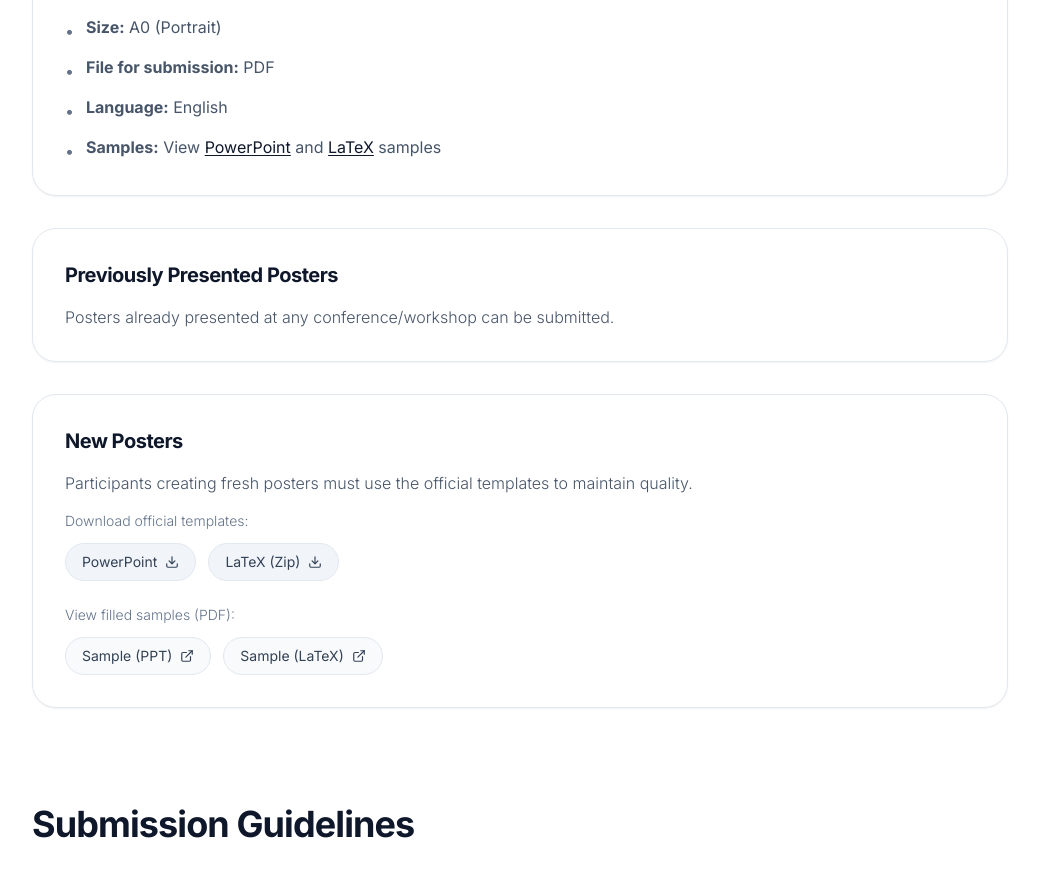
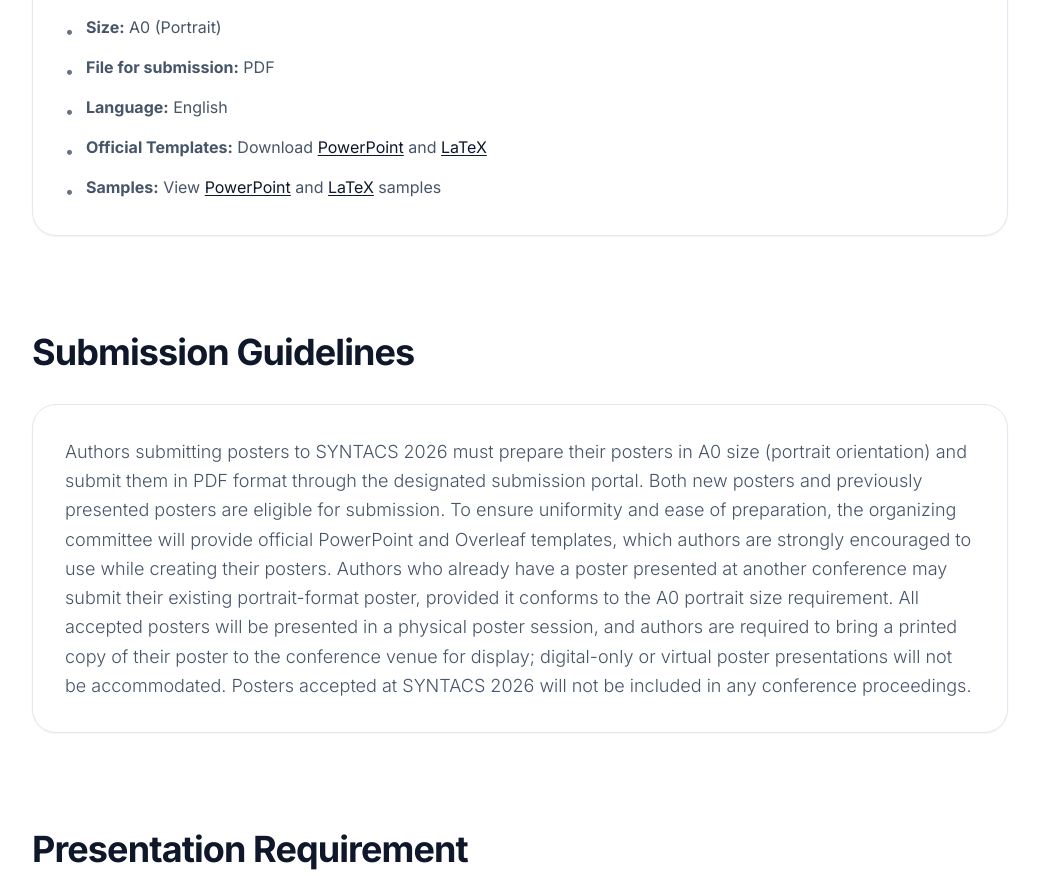
Before and after one commit to encodedCoder/syntacs2026, a Next.js app: page /call-for-posters in a window 1280 px wide. Shown: the part 2700-3576 px from the top of the page, without its empty margins (120-1159 px from the left). Built offline with nearby package versions, Linux system fonts and the light colour scheme.

Commit message:
Update Poster Guidelines: remove redundancies and consolidate template links

```diff
--- a/src/app/call-for-posters/page.tsx
+++ b/src/app/call-for-posters/page.tsx
@@ -184,66 +184,50 @@ export default function CallForPostersPage() {
                 </li>
                 <li className="flex items-start gap-3">
                   <span className="text-slate-500 mt-1">•</span>
-                  <span><strong>Samples:</strong> View <a href="/static/poster_samples/Poster_Sample_PowerPoint.pdf" target="_blank" rel="noopener noreferrer" className="text-slate-900 underline underline-offset-2 hover:text-blue-600 transition-colors">PowerPoint</a> and <a href="/static/poster_samples/Poster_Sample_Overleaf.pdf" target="_blank" rel="noopener noreferrer" className="text-slate-900 underline underline-offset-2 hover:text-blue-600 transition-colors">LaTeX</a> samples</span>
-                </li>
-              </ul>
-            </div>
-
-            {/* Previously Presented Posters */}
-            <div className="p-8 rounded-3xl bg-white border border-slate-200 shadow-sm">
-              <h3 className="text-xl font-bold mb-4 text-slate-900">Previously Presented Posters</h3>
-              <p className="text-slate-600">
-                Posters already presented at any conference/workshop can be submitted.
-              </p>
-            </div>
-
-            {/* New Posters */}
-            <div className="p-8 rounded-3xl bg-white border border-slate-200 shadow-sm">
-              <h3 className="text-xl font-bold mb-4 text-slate-900">New Posters</h3>
-              <p className="text-slate-600 mb-4">
-                Participants creating fresh posters must use the official templates to maintain quality.
-              </p>
-              <p className="text-slate-500 text-sm mb-3">Download official templates:</p>
-              <div className="flex flex-wrap gap-3">
+                  <span>
+                    <strong>Official Templates:</strong> Download{' '}
                     <a
                       href="/static/poster_templates/PosterA0_Syntacs26_template_Powerpoint.pptx"
                       download
-                  className="px-4 py-2 rounded-full bg-slate-100 border border-slate-200 text-sm text-slate-700 hover:bg-slate-200 hover:border-slate-300 transition-colors flex items-center gap-2"
+                      className="text-slate-900 underline underline-offset-2 hover:text-blue-600 transition-colors"
                     >
-                  <span>PowerPoint</span>
-                  <Download size={14} />
-                </a>
+                      PowerPoint
+                    </a>{' '}
+                    and{' '}
                     <a
                       href="/static/poster_templates/PosterA0_Syntacs26_template_LaTex.zip"
                       download
-                  className="px-4 py-2 rounded-full bg-slate-100 border border-slate-200 text-sm text-slate-700 hover:bg-slate-200 hover:border-slate-300 transition-colors flex items-center gap-2"
+                      className="text-slate-900 underline underline-offset-2 hover:text-blue-600 transition-colors"
                     >
-                  <span>LaTeX (Zip)</span>
-                  <Download size={14} />
+                      LaTeX
                     </a>
-              </div>
-
-              <p className="text-slate-500 text-sm mb-3 mt-6">View filled samples (PDF):</p>
-              <div className="flex flex-wrap gap-3">
+                  </span>
+                </li>
+                <li className="flex items-start gap-3">
+                  <span className="text-slate-500 mt-1">•</span>
+                  <span>
+                    <strong>Samples:</strong> View{' '}
                     <a
                       href="/static/poster_samples/Poster_Sample_PowerPoint.pdf"
                       target="_blank"
                       rel="noopener noreferrer"
-                  className="px-4 py-2 rounded-full bg-slate-50 border border-slate-200 text-sm text-slate-700 hover:bg-slate-100 hover:border-slate-300 transition-colors flex items-center gap-2"
+                      className="text-slate-900 underline underline-offset-2 hover:text-blue-600 transition-colors"
                     >
-                  <span>Sample (PPT)</span>
-                  <ExternalLink size={14} />
-                </a>
+                      PowerPoint
+                    </a>{' '}
+                    and{' '}
                     <a
                       href="/static/poster_samples/Poster_Sample_Overleaf.pdf"
                       target="_blank"
                       rel="noopener noreferrer"
-                  className="px-4 py-2 rounded-full bg-slate-50 border border-slate-200 text-sm text-slate-700 hover:bg-slate-100 hover:border-slate-300 transition-colors flex items-center gap-2"
+                      className="text-slate-900 underline underline-offset-2 hover:text-blue-600 transition-colors"
                     >
-                  <span>Sample (LaTeX)</span>
-                  <ExternalLink size={14} />
-                </a>
-              </div>
+                      LaTeX
+                    </a>{' '}
+                    samples
+                  </span>
+                </li>
+              </ul>
             </div>
           </div>
         </motion.section>
```
Lines whose indentation alone changed are shown as unchanged.
